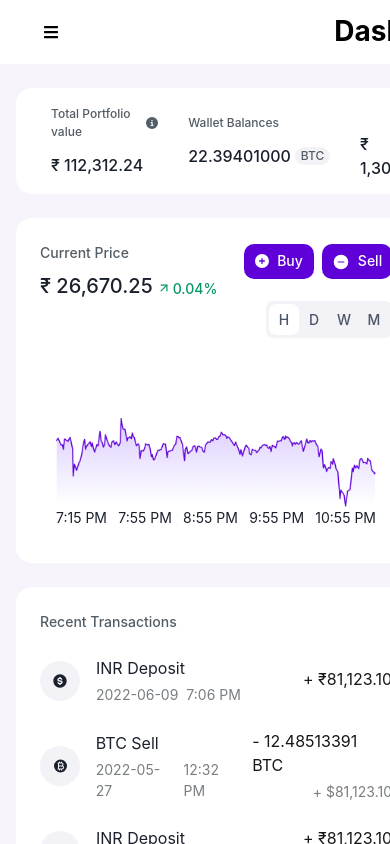
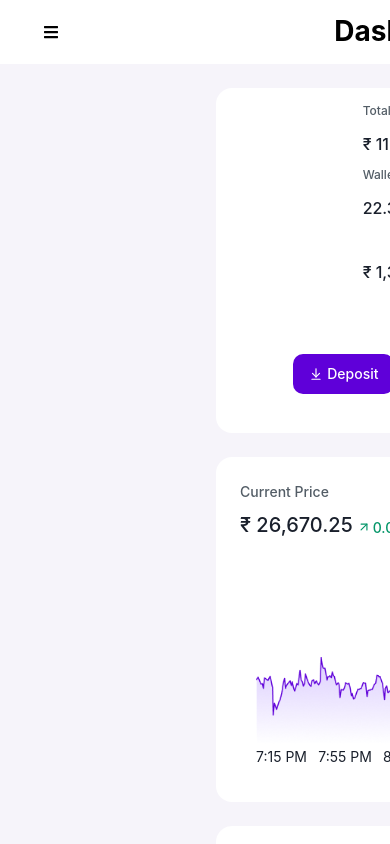
Before and after one commit to hassanalitahir71/Crypto-project, a React (Vite) app in the folder app/: page / in a window 390 px wide. Shown: the top 844 px of the page. Built offline with nearby package versions, Linux system fonts and the light colour scheme.

Commit message:
feat : support and  dashbord  responsive

```diff
--- a/app/src/Pages/Dashboard/DashBoard.jsx
+++ b/app/src/Pages/Dashboard/DashBoard.jsx
@@ -8,7 +8,7 @@ function DashBoard() {
   return (
     <>
       <DashBoardLayout title="Dashboard">
-        <Box h="100%" w="800px">
+        <Box h="100%" w="800px" display="flex" justifyContent="center">
           <Grid templateColumns="repeat(2, 1fr)" gap={6}>
             <GridItem colSpan={2}>
               <PortfolioSection />
--- a/app/src/Pages/Dashboard/components/PortfolioSection.jsx
+++ b/app/src/Pages/Dashboard/components/PortfolioSection.jsx
@@ -15,18 +15,45 @@ import { LuArrowDownToLine, LuArrowUpToLine } from "react-icons/lu";
 const PortfolioSection = () => {
   return (
     <>
-      <HStack
-
-        h="106px"
-        W="800px"
-        gap="105px"
+      <Flex
+        flexDir={{
+          base: "column",
+          md: "column",
+          lg: "row",
+        }}
+        h={{
+          base: "345px",
+          md: "345px",
+          lg: "106px",
+        }}
+        w={{
+          base: "400px",
+          md: "400px",
+          lg: "824px",
+        }}
+        gap={{
+          base: "70px",
+          md: "70px",
+          lg: "105px",
+        }}
         borderRadius="16px"
         align="Center"
-        flex="row"
+        justifyContent="center"
         bg="white"
       >
         <Box ml="35px">
-          <HStack gap="30px">
+          <Flex
+            gap={{
+              base: "10px",
+              md: "10px",
+              lg: "30px",
+            }}
+            flexDir={{
+              base: "column",
+              md: "column",
+              lg: "row",
+            }}
+          >
             <Stack gap="3">
               <HStack gap="1">
                 <Text color="#535D66" fontSize="12px" fontWeight="500 ">
@@ -89,9 +116,9 @@ const PortfolioSection = () => {
                 </Text>
               </HStack>
             </Stack>
-          </HStack>
+          </Flex>
         </Box>
-        <Box mr="24px"  mb="25px">
+        <Box mr="24px" mb="25px">
           <HStack gap="8px">
             <Button
               bg="#5F00D9"
@@ -141,7 +168,7 @@ const PortfolioSection = () => {
             </Button>
           </HStack>
         </Box>
-      </HStack>
+      </Flex>
     </>
   );
 };
--- a/app/src/Pages/Support/Support.jsx
+++ b/app/src/Pages/Support/Support.jsx
@@ -15,7 +15,7 @@ const Support = () => {
     <>
       <DashBoardLayout title="Support">
         <Box h="480" w="780px" justifyContent="center" alignItems="center">
-          <Stack gap="75px">
+          <Stack gap="75px" alignItems="center">
             <Flex
               direction={{
                 base: "column",
--- a/app/src/assets/Components/DashBoardLayout.jsx
+++ b/app/src/assets/Components/DashBoardLayout.jsx
@@ -20,7 +20,6 @@ function DashBoardLayout({ title, children }) {
             overflowX="hidden"
             display="flex"
             justifyContent="center"
-
             overflowY="auto"
             bg="#f6f4fa"
           >
--- a/app/src/assets/Components/Sidebar.jsx
+++ b/app/src/assets/Components/Sidebar.jsx
@@ -10,7 +10,7 @@ const SideBar = () => {
   ];
 
   return (
-    <Stack justifyContent="space-between" w="16rem" h="100vh">
+    <Stack justifyContent="space-between" w="16rem" h="100vh" >
       <Box>
         <Heading
           as="h1"
```
